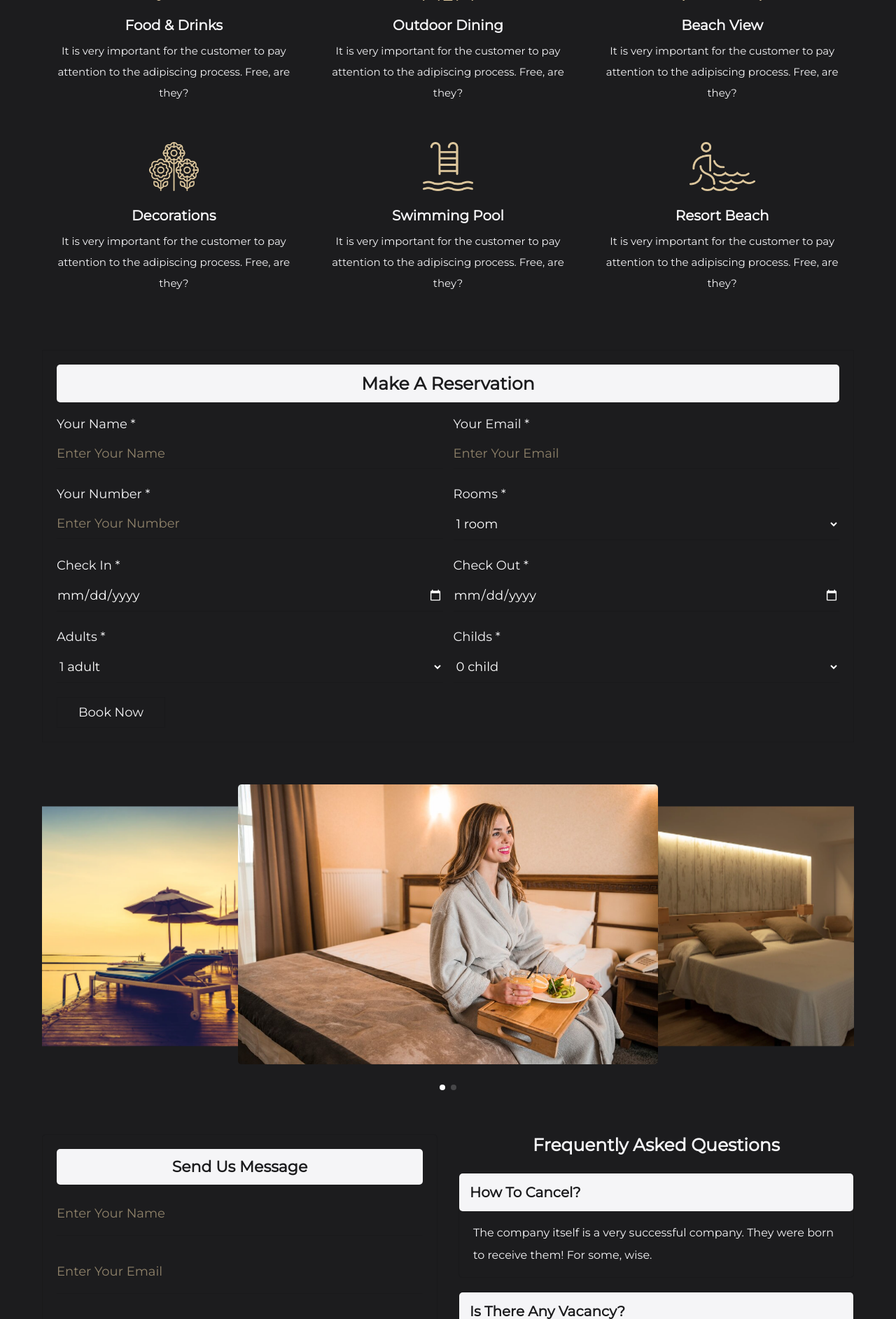
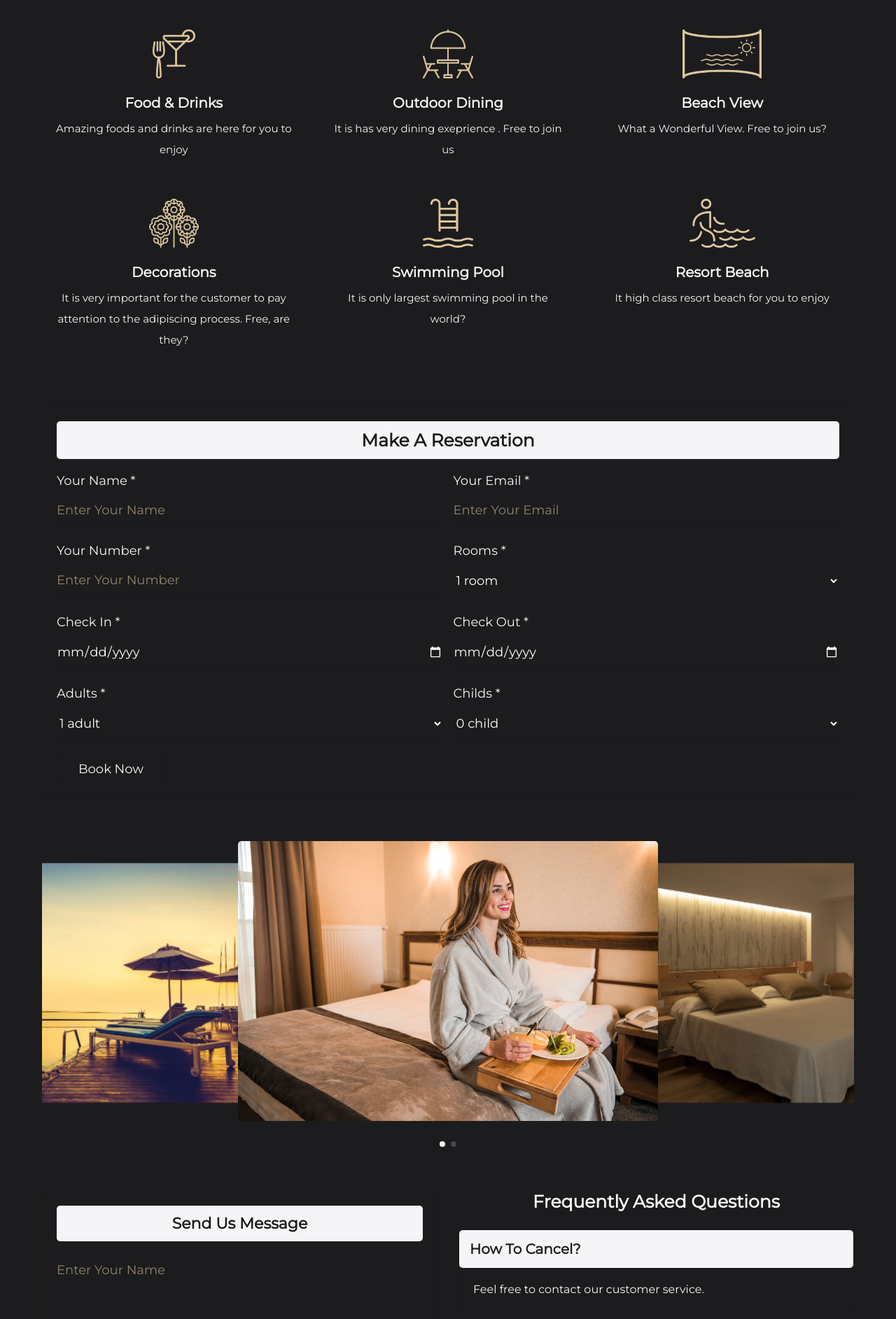
Before and after one commit to DANIELLEEMUNWENG/UrbanOasisHotel, a PHP site: page /index.php in a window 1280 px wide. Shown: the part 2642-4527 px from the top of the page at 70% size. Run offline with PHP 8.4, Linux system fonts and the light colour scheme.

Commit message:
update on pic and words

```diff
--- a/index.php
+++ b/index.php
@@ -233,11 +233,11 @@ if(isset($_POST['send'])){
 
    <div class="row">
       <div class="image">
-         <img src="images/about-img-1.jpg" alt="">
+         <img src="images/myfav.jpg" alt="">
       </div>
       <div class="content">
          <h3>best staff</h3>
-         <p>The company itself is a very successful company. Where do you feel most of his troubles at times?</p>
+         <p>The most hardworking and responsible staff</p>
          <a href="#reservation" class="btn">make a reservation</a>
       </div>
    </div>
@@ -248,7 +248,7 @@ if(isset($_POST['send'])){
       </div>
       <div class="content">
          <h3>best foods</h3>
-         <p>The company itself is a very successful company. Where do you feel most of his troubles at times?</p>
+         <p>5 stars food review from critics are here for you to taste and enjoy</p>
          <a href="#contact" class="btn">contact us</a>
       </div>
    </div>
@@ -259,7 +259,7 @@ if(isset($_POST['send'])){
       </div>
       <div class="content">
          <h3>swimming pool</h3>
-         <p>The company itself is a very successful company. Where do you feel most of his troubles at times?</p>
+         <p>Biggest swimming pool in the city! Hurry up and enjoy our services </p>
          <a href="#availability" class="btn">check availability</a>
       </div>
    </div>
@@ -277,19 +277,19 @@ if(isset($_POST['send'])){
       <div class="box">
          <img src="images/icon-1.png" alt="">
          <h3>food & drinks</h3>
-         <p>It is very important for the customer to pay attention to the adipiscing process. Free, are they?</p>
+         <p>Amazing foods and drinks are here for you to enjoy</p>
       </div>
 
       <div class="box">
          <img src="images/icon-2.png" alt="">
          <h3>outdoor dining</h3>
-         <p>It is very important for the customer to pay attention to the adipiscing process. Free, are they?</p>
+         <p>It is has very dining exeprience . Free to join us</p>
       </div>
 
       <div class="box">
          <img src="images/icon-3.png" alt="">
          <h3>beach view</h3>
-         <p>It is very important for the customer to pay attention to the adipiscing process. Free, are they?</p>
+         <p>What a Wonderful View. Free to join us?</p>
       </div>
 
       <div class="box">
@@ -301,13 +301,13 @@ if(isset($_POST['send'])){
       <div class="box">
          <img src="images/icon-5.png" alt="">
          <h3>swimming pool</h3>
-         <p>It is very important for the customer to pay attention to the adipiscing process. Free, are they?</p>
+         <p>It is only largest swimming pool in the world?</p>
       </div>
 
       <div class="box">
          <img src="images/icon-6.png" alt="">
          <h3>resort beach</h3>
-         <p>It is very important for the customer to pay attention to the adipiscing process. Free, are they?</p>
+         <p>It high class resort beach for you to enjoy</p>
       </div>
 
    </div>
@@ -424,23 +424,23 @@ if(isset($_POST['send'])){
          <h3 class="title">frequently asked questions</h3>
          <div class="box active">
             <h3>How To Cancel?</h3>
-            <p>The company itself is a very successful company. They were born to receive them! For some, wise.</p>
+            <p>Feel free to contact our customer service.</p>
          </div>
          <div class="box">
             <h3>Is There Any Vacancy?</h3>
-            <p>It is very important for the customer to pay attention to the adipiscing process. Does she not herself seek flexibility in reason? Untied!</p>
+            <p>Feel free to check at the checking availablity</p>
          </div>
          <div class="box">
             <h3>What Are Payment Methods?</h3>
-            <p>It is very important for the customer to pay attention to the adipiscing process. Does she not herself seek flexibility in reason? Untied!</p>
+            <p>We only receive Debit or Credit as our only payment</p>
          </div>
          <div class="box">
             <h3>How To Claim Coupons Codes?</h3>
-            <p>It is very important for the customer to pay attention to the adipiscing process. Does she not herself seek flexibility in reason? Untied!</p>
+            <p>Feel free to join our loyalty program to receive coupon</p>
          </div>
          <div class="box">
             <h3>What Are The Age Requirements?</h3>
-            <p>It is very important for the customer to pay attention to the adipiscing process. Does she not herself seek flexibility in reason? Untied!</p>
+            <p>There is no age limit at our wonderful hotel</p>
          </div>
       </div>
 
@@ -460,12 +460,12 @@ if(isset($_POST['send'])){
          <div class="swiper-slide box">
             <img src="images/daniel.png" alt="">
             <h3> Daniel Lee Mun Weng</h3>
-            <p>The company itself is a very successful company. I will explain the pleasures of the most worthy of flattery</p>
+            <p>The company itself is a very successful company build by him</p>
          </div>
          <div class="swiper-slide box">
             <img src="images/gambar1.jpg" alt="">
             <h3>Azmir Bin Muda</h3>
-            <p>The company itself is a very successful company. I will explain the pleasures of the most worthy of flattery.</p>
+            <p>The company itself is a very successful company and a CEO of this company</p>
          </div>
 
       </div>
```
Also changed, not shown: images/myfav.JPG (added).
